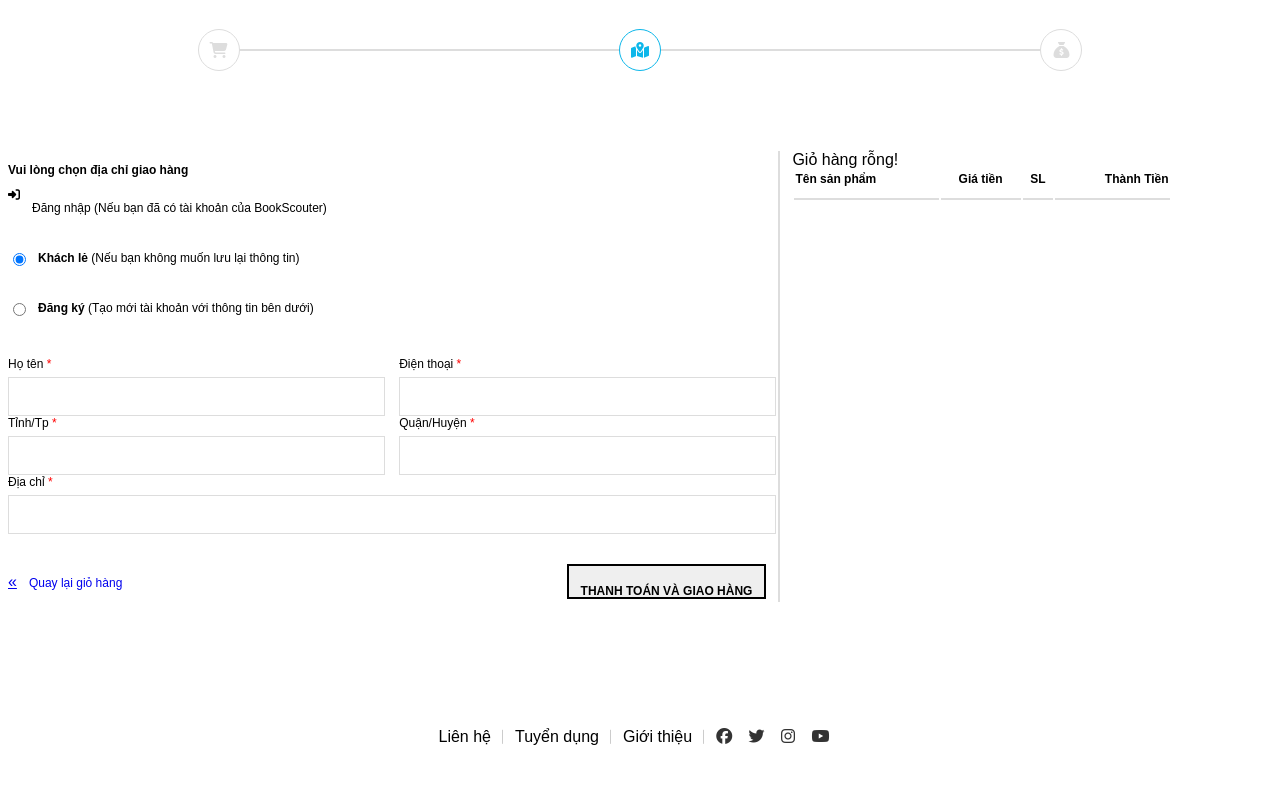
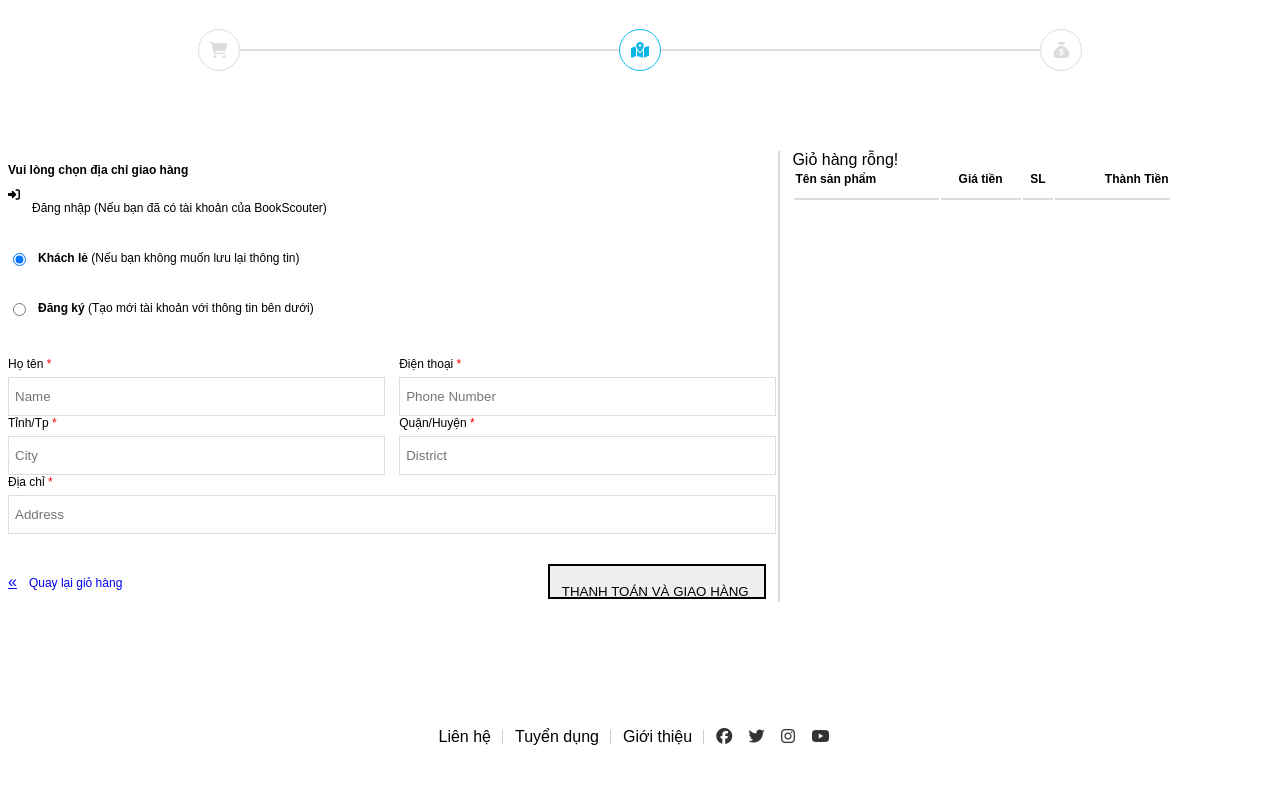
Before and after one commit to canghuadijun/SE_new, a PHP site: page /delivery.php in a window 1280 px wide. Shown: the part 213-1001 px from the top of the page. Run offline with PHP 8.4, Linux system fonts and the light colour scheme; data that the repository does not hold is empty; some libraries are stand-ins or nearby versions.

Commit message:
new update

```diff
--- a/delivery.php
+++ b/delivery.php
@@ -77,16 +77,18 @@
     <meta http-equiv="X-UA-Compatible" content="IE=edge">
     <meta name="viewport" content="width=device-width, initial-scale=1.0">
     <script src="https://kit.fontawesome.com/42117e27a2.js" crossorigin="anonymous"></script>
-    <script type="text/javascript">
-      <!--
+    <script>
         function validateForm() {
             let x = document.forms["myForm"]["fname"].value;
-            if (x == "") {
-               alert("Name must be filled out");
-        return false;
+            let y = document.forms["myForm"]["address"].value;
+            let z = document.forms["myForm"]["city"].value;
+            let t = document.forms["myForm"]["phone"].value;
+            let m = document.forms["myForm"]["district"].value;
+            if (x == "" || y == "" || z == "" || t == "" || m == "") {
+            alert("Thiếu thông tin");
+            return false;
+            }
         }
-    }
-      //-->
     </script>
     <link rel="stylesheet" href="css/style.css">
     <title>CART</title>
@@ -127,6 +129,7 @@
 
     <!----------------Delivery--------------->
     <section class="delivery">
+    <form name="myForm" action="payment.php" onsubmit="return validateForm()" method="POST">
         <div class="container">
             <div class="delivery-top-wrap">
                 <div class="delivery-top">
@@ -161,30 +164,28 @@
                     <div class="delivery-content-left-input-top row">
                         <div class="delivery-content-left-input-top-Item">
                             <label for="">Họ tên <span style="color:red;">*</span></label>
-                            <form action="delivery.php">
-                            <input type="text" pattern="[a-z]{1,15}">
-                            </form>
+                            <input type="text" placeholder="Name" name= "fname">
                         </div>
                         <div class="delivery-content-left-input-top-Item">
                             <label for="">Điện thoại <span style="color:red;">*</span></label>
-                            <input type="text" pattern="[a-z]{1,15}">
+                            <input type="text" placeholder="Phone Number" name="phone">
                         </div>
                         <div class="delivery-content-left-input-top-Item">
                             <label for="">Tỉnh/Tp <span style="color:red;">*</span></label>
-                            <input type="text" pattern="[a-z]{1,15}">
+                            <input type="text" placeholder="City" name= "city">
                         </div>
                         <div class="delivery-content-left-input-top-Item">
                             <label for="">Quận/Huyện <span style="color:red;">*</span></label>
-                            <input type="text" pattern="[a-z]{1,15}">
+                            <input type="text" placeholder="District" name= "district">
                         </div>
                     </div>
                     <div class="delivery-content-left-input-bottom">
                         <label for="">Địa chỉ <span style="color:red;">*</span></label>
-                        <input type="text" pattern="[a-z]{1,15}">
+                        <input type="text" placeholder="Address" name="address">
                     </div>
                     <div class="delivery-content-left-button row">
                         <a href="cart.php"><span>&#171;</span><p> Quay lại giỏ hàng</p></a>
-                        <button onclick="location.href='payment.php'"><p style="font-weight: bold;"> THANH TOÁN VÀ GIAO HÀNG </p></button>
+                        <button onclick="location.href=''><p style="font-weight: bold;" type="submit"> THANH TOÁN VÀ GIAO HÀNG </p></button>
                     </div>
                 </div>
                 <div class="delivery-content-right">
@@ -218,6 +219,7 @@
                 </div>
             </div>
         </div>
+    </form>
     </section>
 
     <!-- footer-->
```
